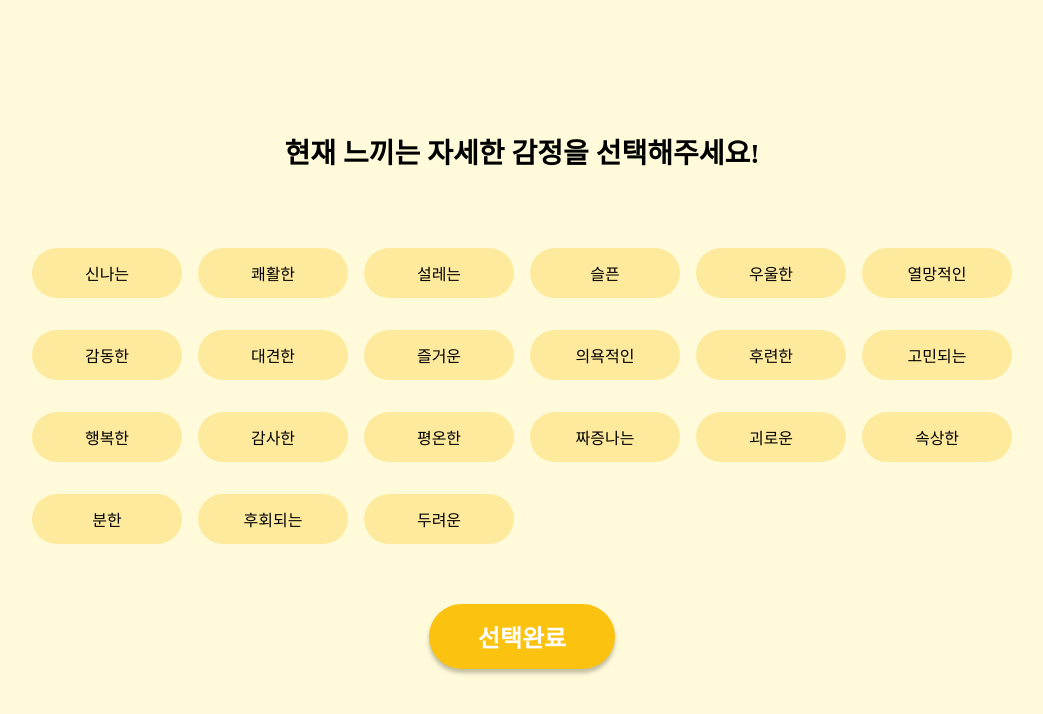
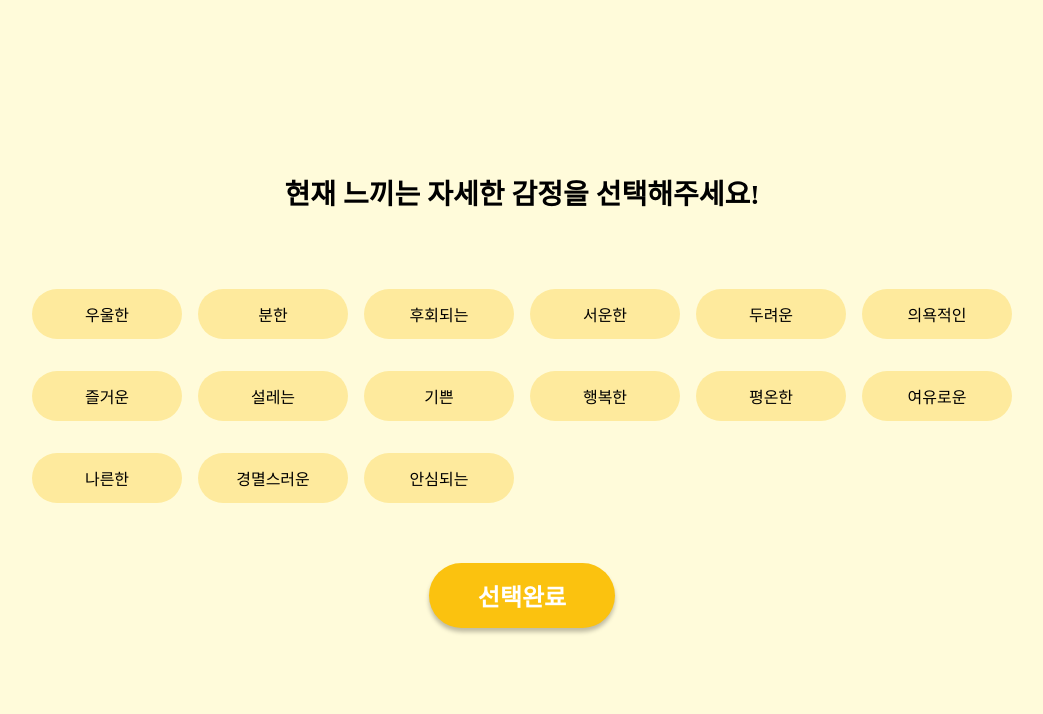
Before and after one commit to Tak-E/client, a React (Vite) app: page /category in a window 1280 px wide. Shown: the top 714 px of the page, without its empty margins (118-1161 px from the left). Built offline with nearby package versions, Linux system fonts and the light colour scheme.

Commit message:
감정 카테고리 종류 수정

```diff
--- a/src/pages/category/Category.jsx
+++ b/src/pages/category/Category.jsx
@@ -7,88 +7,64 @@ import { useNavigate } from "react-router-dom";
 const EMOTIONS = [
   {
     id: 0,
-    title: "신나는",
+    title: "우울한",
   },
   {
     id: 1,
-    title: "쾌활한",
+    title: "분한",
   },
   {
     id: 2,
+    title: "후회되는",
+  },
+  {
+    id: 3,
+    title: "서운한",
+  },
+  {
+    id: 4,
+    title: "두려운",
+  },
+  {
+    id: 5,
+    title: "의욕적인",
+  },
+  {
+    id: 6,
+    title: "즐거운",
+  },
+  {
+    id: 7,
     title: "설레는",
   },
   {
-    id: 3,
-    title: "슬픈",
-  },
-  {
-    id: 4,
-    title: "우울한",
-  },
-  {
-    id: 5,
-    title: "열망적인",
-  },
-  {
-    id: 6,
-    title: "감동한",
-  },
-  {
-    id: 7,
-    title: "대견한",
-  },
-  {
     id: 8,
-    title: "즐거운",
+    title: "기쁜",
   },
   {
     id: 9,
-    title: "의욕적인",
+    title: "행복한",
   },
   {
     id: 10,
-    title: "후련한",
+    title: "평온한",
   },
   {
     id: 11,
-    title: "고민되는",
+    title: "여유로운",
   },
   {
     id: 12,
-    title: "행복한",
+    title: "나른한",
   },
   {
     id: 13,
-    title: "감사한",
+    title: "경멸스러운",
   },
   {
     id: 14,
-    title: "평온한",
-  },
-  {
-    id: 15,
-    title: "짜증나는",
-  },
-  {
-    id: 16,
-    title: "괴로운",
-  },
-  {
-    id: 17,
-    title: "속상한",
-  },
-  {
-    id: 18,
-    title: "분한",
-  },
-  {
-    id: 19,
-    title: "후회되는",
-  },
-  {
-    id: 20,
-    title: "두려운",
-  },
+    title: "안심되는",
+  }
 ];
 
 const Category = () => {
```
